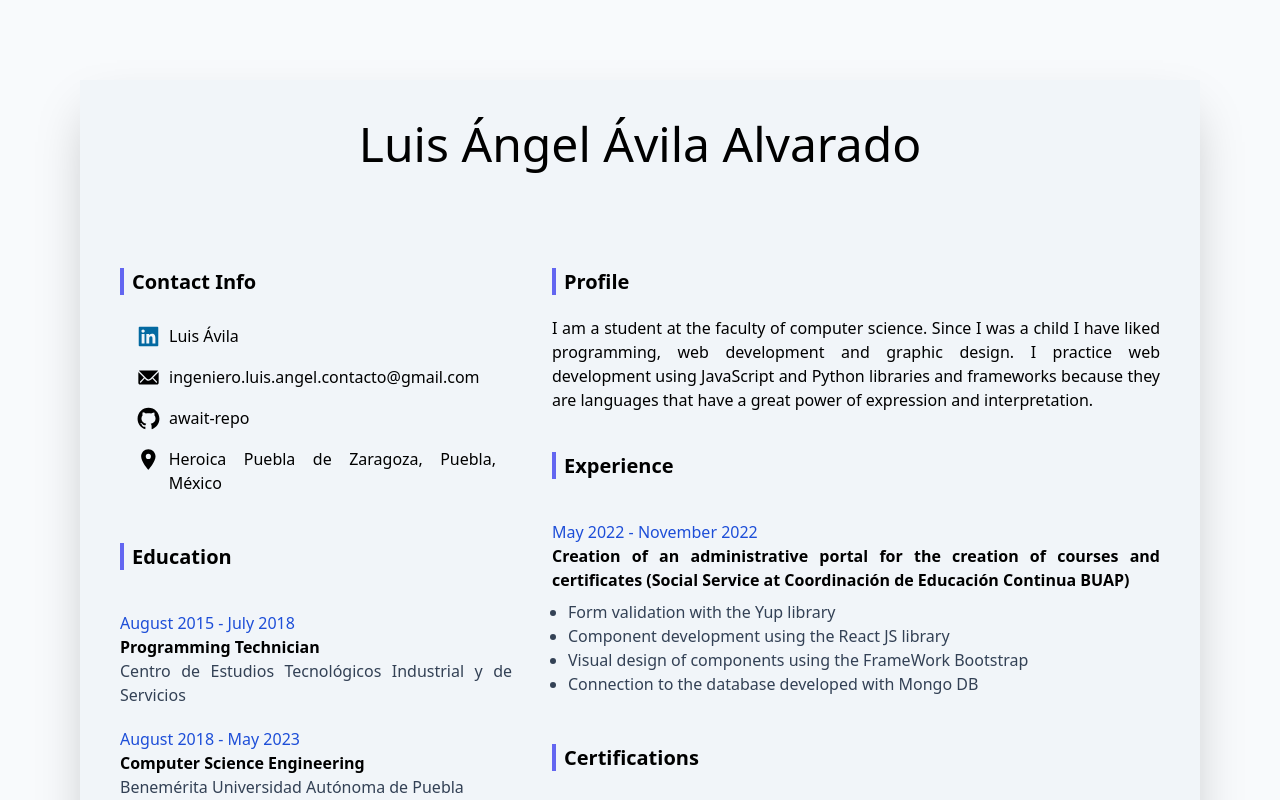
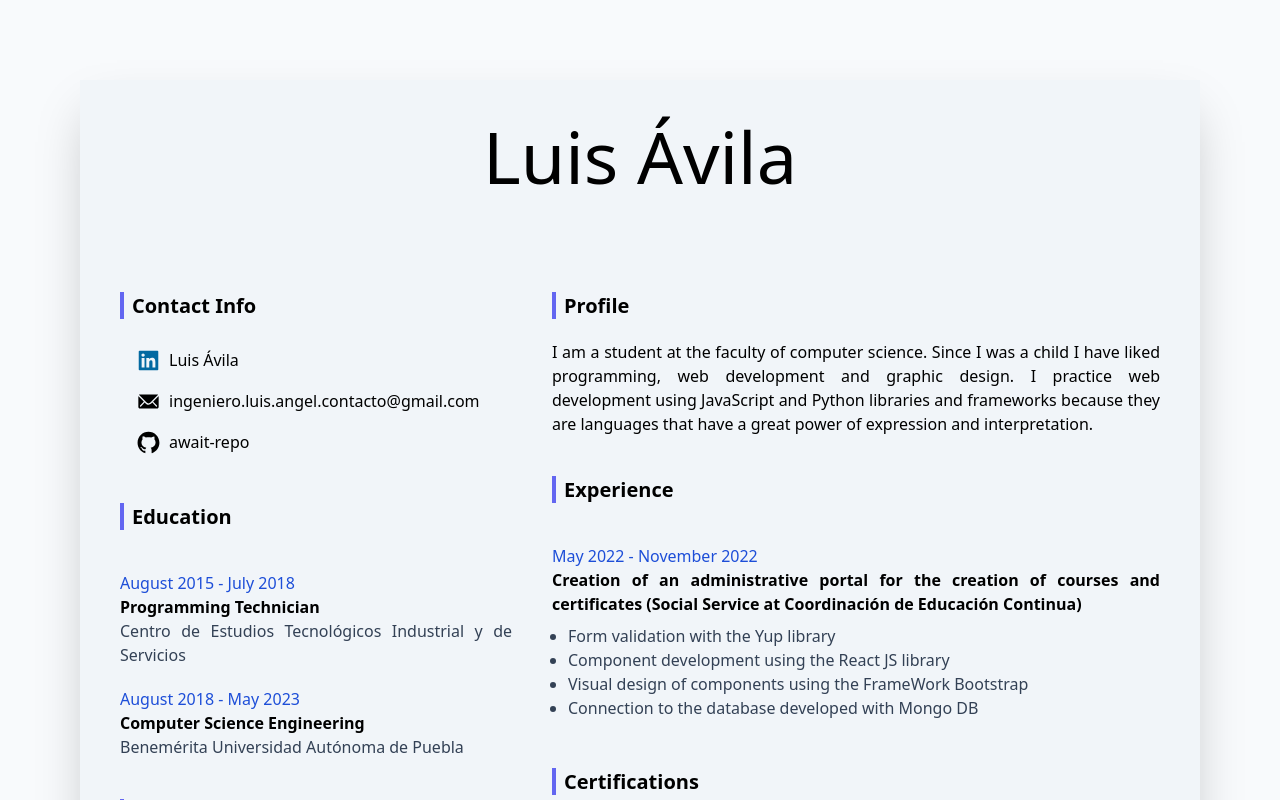
Before and after one commit to await-repo/react-deploy, a React (Vite) app: page / in a window 1280 px wide. Shown: the top 800 px of the page. Built offline with nearby package versions, Linux system fonts and the light colour scheme.

Commit message:
First commit

```diff
--- a/index.html
+++ b/index.html
@@ -2,9 +2,8 @@
 <html lang="en">
   <head>
     <meta charset="UTF-8" />
-    <link rel="icon" type="image/svg+xml" href="/vite.svg" />
     <meta name="viewport" content="width=device-width, initial-scale=1.0" />
-    <title>Vite + React</title>
+    <title>Resume</title>
   </head>
   <body>
     <div id="root"></div>
--- a/src/components/Body.jsx
+++ b/src/components/Body.jsx
@@ -18,8 +18,8 @@ export function Body() {
         <div className="bg-slate-100 shadow-2xl">
             <div className="sm:p-10 p-5">
 
-                <p className="text-5xl text-center">
-                    Luis Ángel Ávila Alvarado
+                <p className="text-7xl text-center">
+                    Luis Ávila
                 </p>
 
                 <div className="grid md:grid-cols-5 mx-auto gap-10 pt-20">
--- a/src/data/contacts.js
+++ b/src/data/contacts.js
@@ -25,13 +25,5 @@ export const contacts = [
         content: "",
         path: "https://github.com/await-repo",
         icon: AiFillGithub
-    },
-    {
-        id: 222,
-        title: "Heroica Puebla de Zaragoza, Puebla, México",
-        content: "",
-        color: "",
-        path: "",
-        icon: MdLocationOn
     }
 ];
--- a/src/data/experiences.js
+++ b/src/data/experiences.js
@@ -2,7 +2,7 @@ export const experiences = [
     {
         id: 5,
         date: "May 2022 - November 2022",
-        title: "Creation of an administrative portal for the creation of courses and certificates  (Social Service at Coordinación de Educación Continua BUAP)",
+        title: "Creation of an administrative portal for the creation of courses and certificates  (Social Service at Coordinación de Educación Continua)",
         content: [
             'Form validation with the Yup library',
             'Component development using the React JS library',
```
Also changed, not shown: src/data/courses.js (+7 -7 lines).
